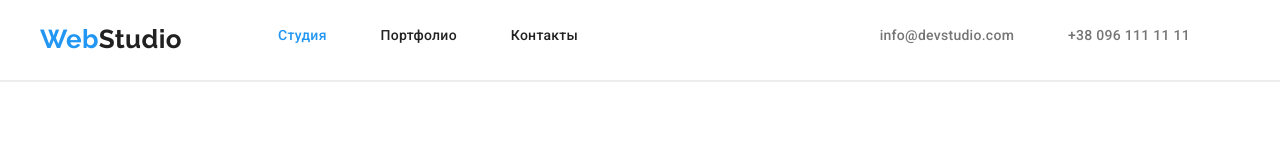
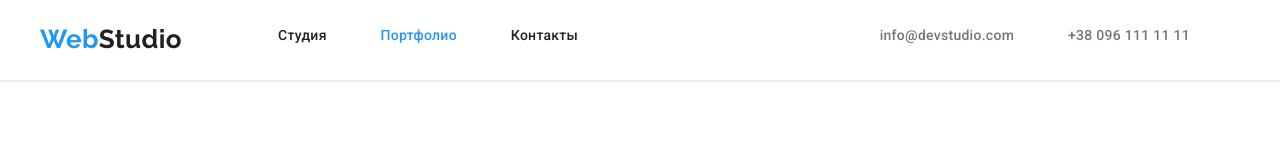
Before and after one commit to Middasss/goit-markup-hw-03, a plain HTML site: page portfolio.html in a window 1280 px wide. Shown: the top 160 px of the page. Drawn offline with nearby package versions, Linux system fonts and the light colour scheme.

Commit message:
Completed.

```diff
--- a/css/styles.css
+++ b/css/styles.css
@@ -268,6 +268,7 @@ text-align: center;
 height: 38px;
 min-width: 73px;
 margin: 0;
+cursor: pointer;
 }
 
 .portfolio-btn.current,
--- a/portfolio.html
+++ b/portfolio.html
@@ -19,8 +19,8 @@
             <a class="logo link" href="./index.html"><span class="blue-color">Web</span>Studio</a>
             <nav>
             <ul class="header-list list">
-                <li class="header-item"><a class="nav-link current link" href="./index.html">Студия</a></li>
-                <li class="header-item"><a class="nav-link link" href="./portfolio.html">Портфолио</a></li>
+                <li class="header-item"><a class="nav-link link" href="./index.html">Студия</a></li>
+                <li class="header-item"><a class="nav-link current link" href="./portfolio.html">Портфолио</a></li>
                 <li class="header-item"><a class="nav-link link" href="">Контакты</a></li>
             </ul>
             </nav>
```
